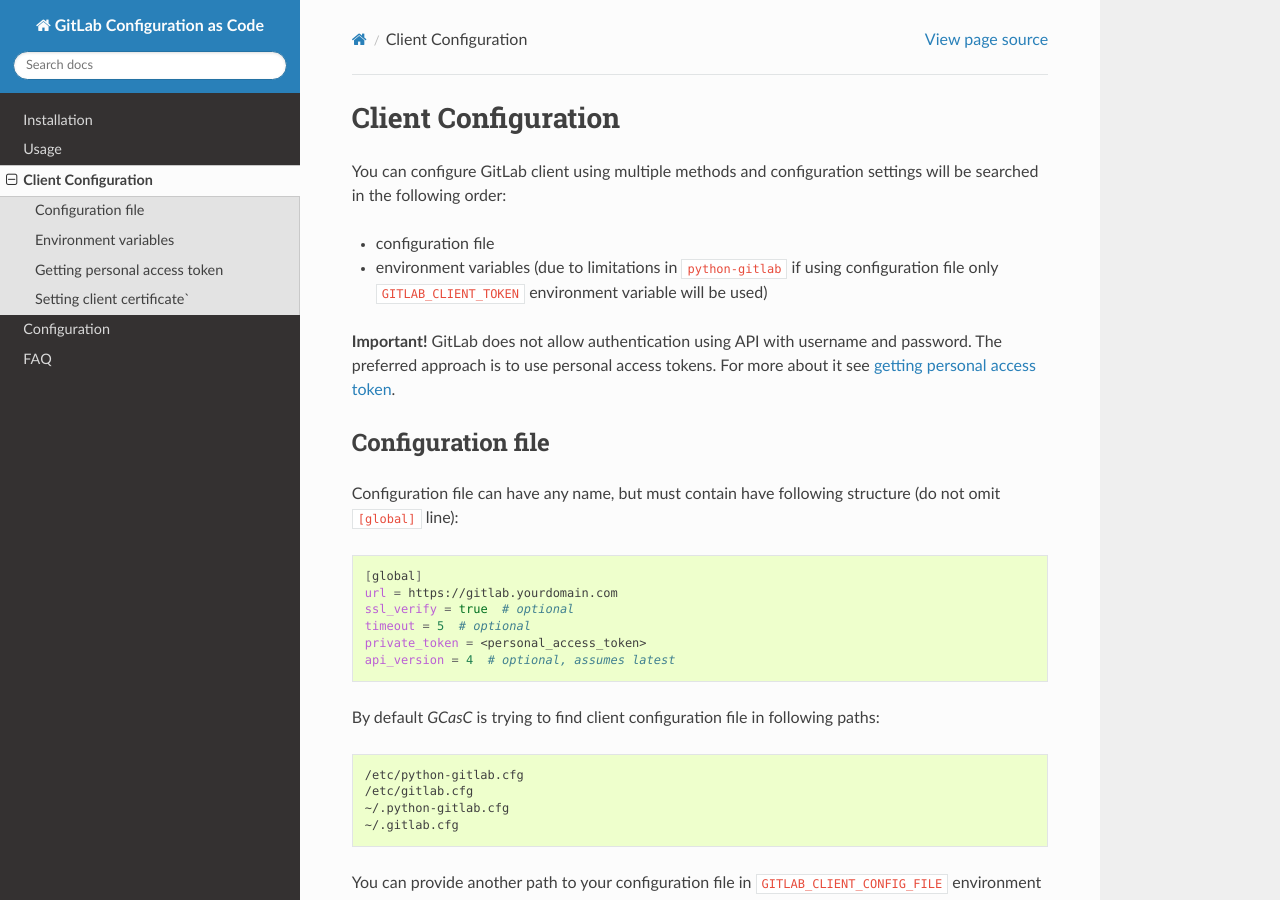
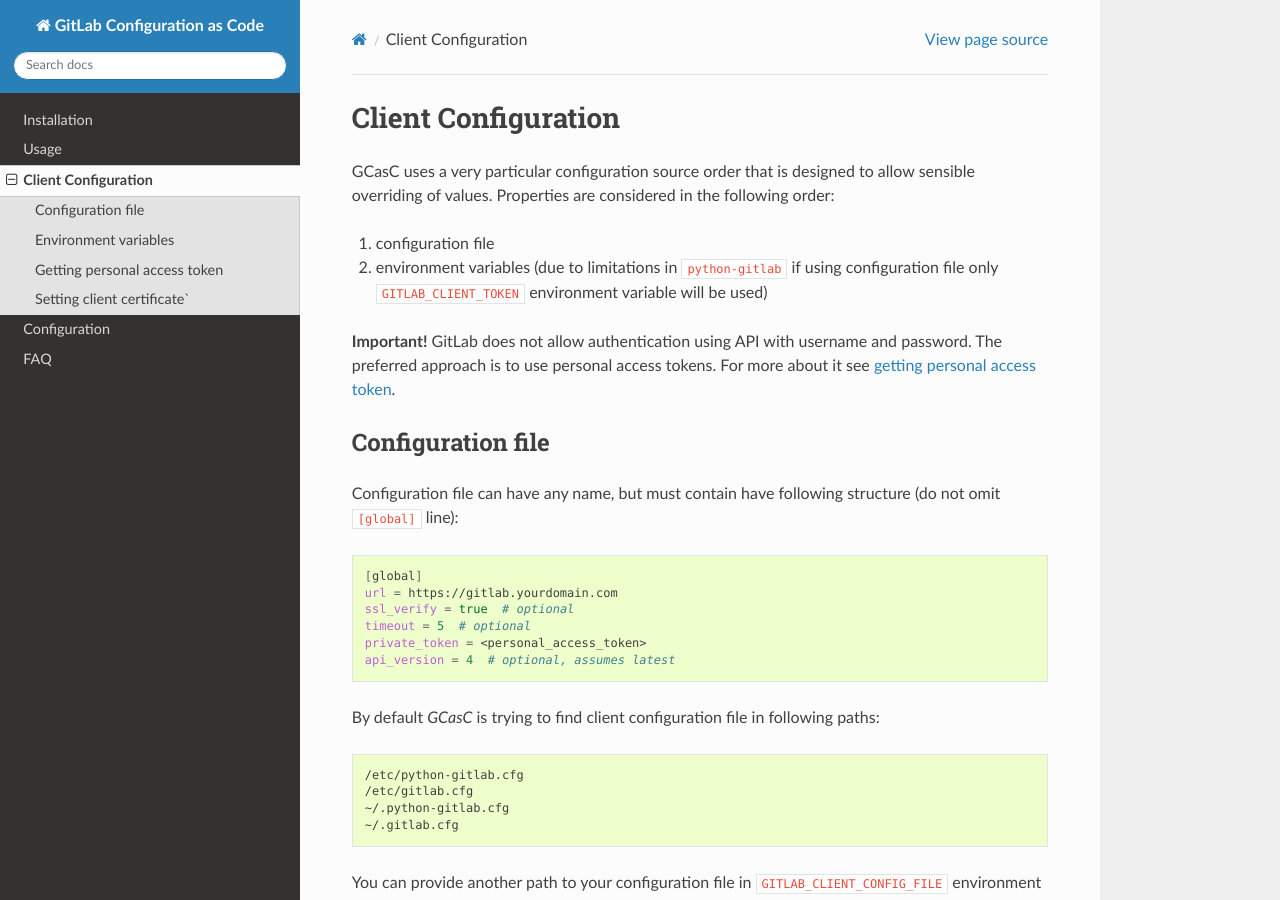
Before and after one commit to Roche/gitlab-configuration-as-code, a Sphinx documentation site: the page built from docs/client.md, in a window 1280 px wide and 900 px high. Built offline with Sphinx 7.4.7 and the Read the Docs theme 2.0.0, drawn with Linux system fonts in a browser that asks for light colours.

Commit message:
update error messages and documentation

```diff
--- a/docs/client.md
+++ b/docs/client.md
@@ -1,11 +1,10 @@
 # Client Configuration
 
-You can configure GitLab client using multiple methods and configuration settings will be searched in the following
-order:
+GCasC uses a very particular configuration source order that is designed to allow sensible overriding of values. Properties are considered in the following order:
 
-* configuration file
-* environment variables (due to limitations in `python-gitlab` if using configuration file only `GITLAB_CLIENT_TOKEN`
-  environment variable will be used)
+1. configuration file
+2. environment variables (due to limitations in `python-gitlab` if using configuration file only `GITLAB_CLIENT_TOKEN`
+   environment variable will be used)
 
 **Important!** GitLab does not allow authentication using API with username and password. The preferred approach
 is to use personal access tokens. For more about it see [getting personal access token](#getting-personal-access-token).
--- a/gcasc/__init__.py
+++ b/gcasc/__init__.py
@@ -96,7 +96,7 @@
     token = getattr(config, 'private_token', None) or uos.get_env_or_else(GITLAB_CLIENT_TOKEN)
     if token is None:
         raise ClientInitializationError(
-            "GitLab token was not provided. It must be defined in {0} environment variable".format(
+            "GitLab token was not provided. It must be defined in {0} environment variable or config file".format(
                 GITLAB_CLIENT_TOKEN
             )
         )
```
